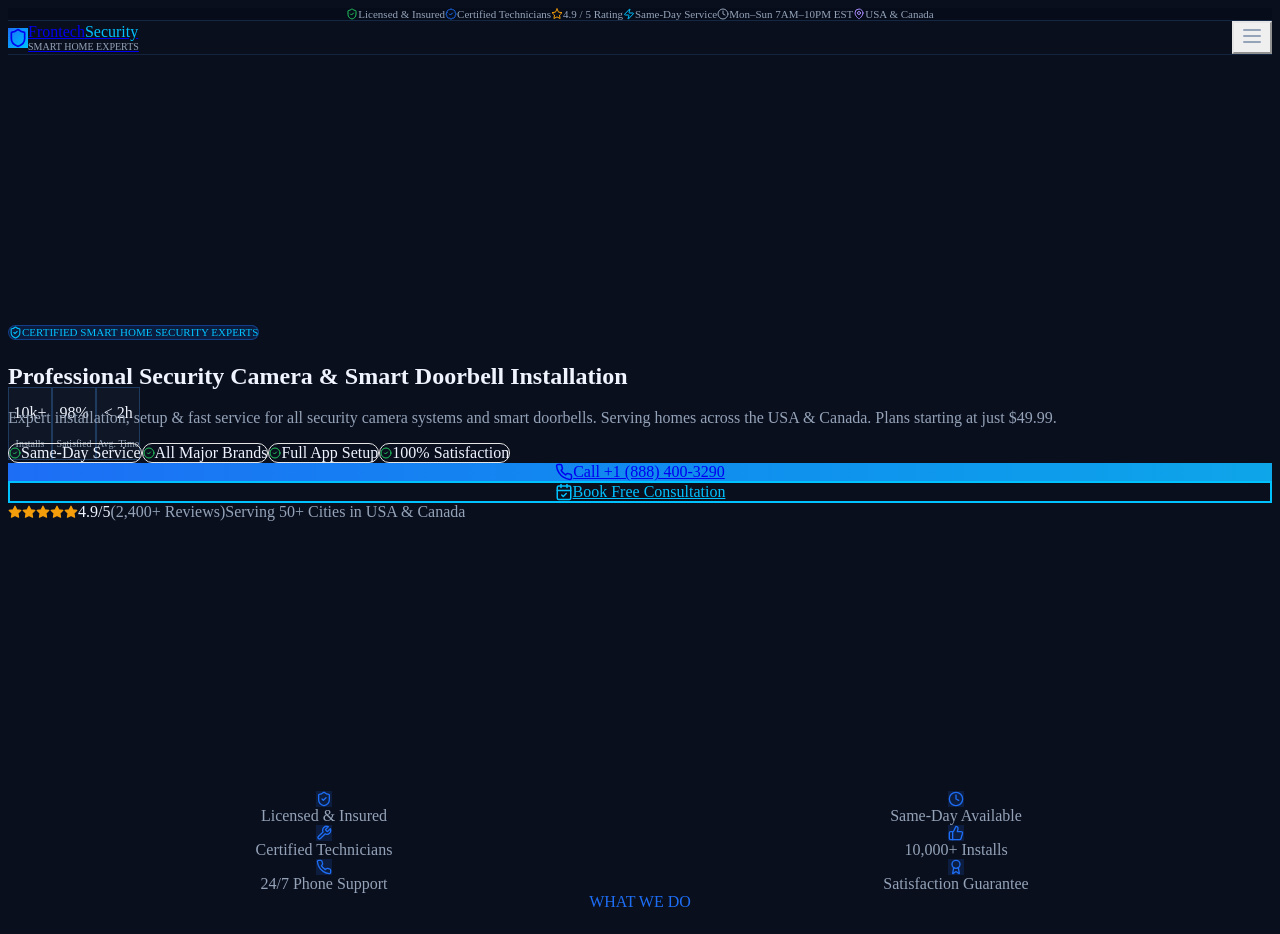
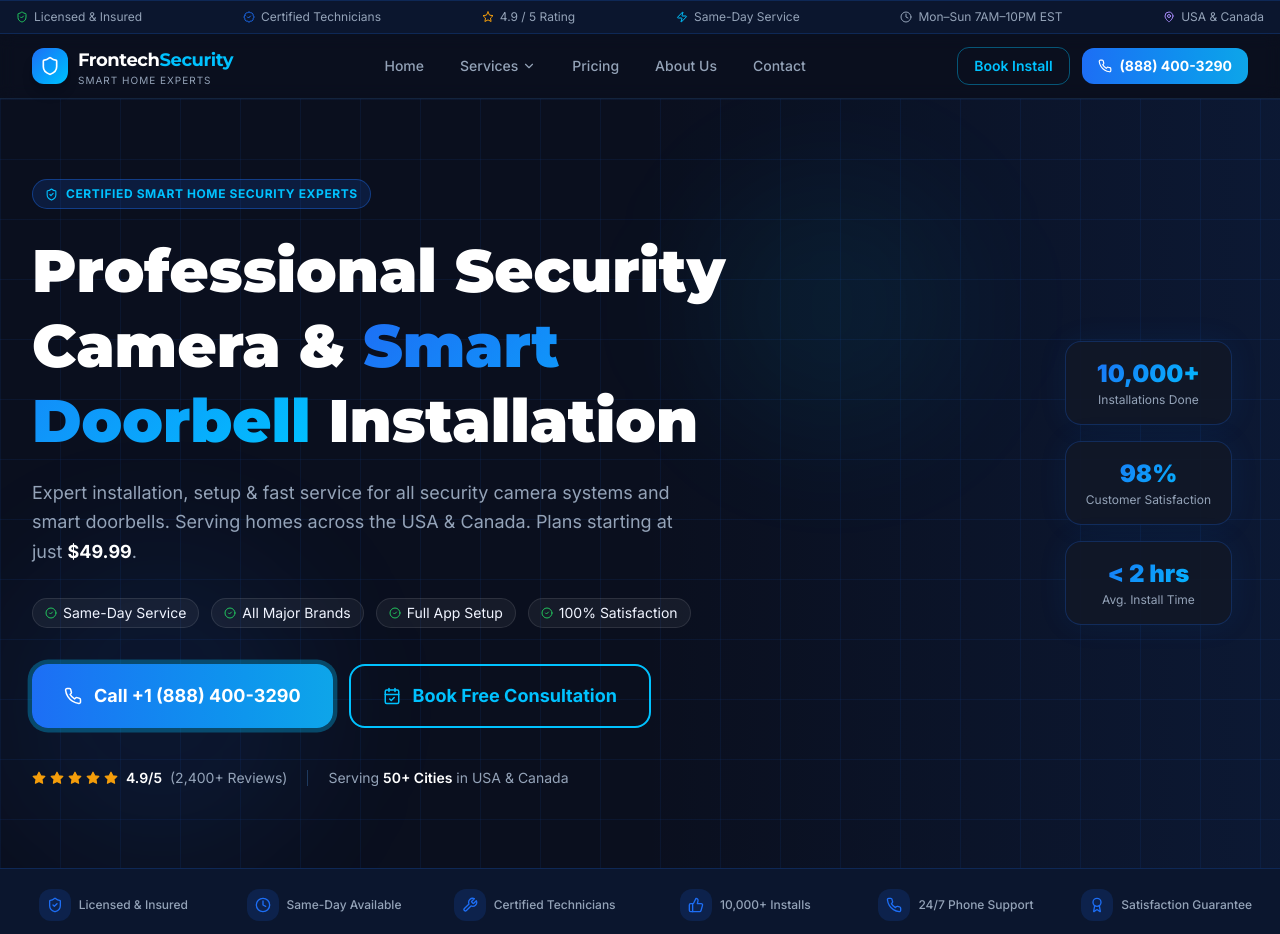
Before and after one commit to vijay0262-alt/frontech-clean, a Next.js app: page / in a window 1280 px wide. Shown: the top 934 px of the page. Built offline with nearby package versions, Linux system fonts and the light colour scheme.

Commit message:
Update globals.css

```diff
--- a/app/globals.css
+++ b/app/globals.css
@@ -1,67 +1,181 @@
-@tailwind base;
-@tailwind components;
-@tailwind utilities;
+@import 'tailwindcss';
+
+@custom-variant dark (&:is(.dark *));
 
 :root {
-  --background: 0 0% 100%;
-  --foreground: 0 0% 3.9%;
-  --card: 0 0% 100%;
-  --card-foreground: 0 0% 3.9%;
-  --popover: 0 0% 100%;
-  --popover-foreground: 0 0% 3.9%;
-  --primary: 0 0% 9%;
-  --primary-foreground: 0 0% 98%;
-  --secondary: 0 0% 96.1%;
-  --secondary-foreground: 0 0% 9%;
-  --muted: 0 0% 96.1%;
-  --muted-foreground: 0 0% 45.1%;
-  --accent: 0 0% 96.1%;
-  --accent-foreground: 0 0% 9%;
-  --destructive: 0 84.2% 60.2%;
-  --destructive-foreground: 0 0% 98%;
-  --border: 0 0% 89.8%;
-  --input: 0 0% 89.8%;
-  --ring: 0 0% 3.9%;
-  --chart-1: 12 76% 61%;
-  --chart-2: 173 58% 39%;
-  --chart-3: 197 37% 24%;
-  --chart-4: 43 74% 66%;
-  --chart-5: 27 87% 67%;
+  --background: #0a0f1e;
+  --foreground: #f0f4ff;
+  --card: #111827;
+  --card-foreground: #f0f4ff;
+  --popover: #111827;
+  --popover-foreground: #f0f4ff;
+  --primary: #1d6ef5;
+  --primary-foreground: #ffffff;
+  --secondary: #0f1e3d;
+  --secondary-foreground: #93c5fd;
+  --muted: #1e2d4a;
+  --muted-foreground: #94a3b8;
+  --accent: #00c2ff;
+  --accent-foreground: #0a0f1e;
+  --destructive: #ef4444;
+  --destructive-foreground: #ffffff;
+  --border: #1e3a5f;
+  --input: #1e2d4a;
+  --ring: #1d6ef5;
   --radius: 0.5rem;
+  --success: #22c55e;
+  --warning: #f59e0b;
 }
 
-.dark {
-  --background: 0 0% 3.9%;
-  --foreground: 0 0% 98%;
-  --card: 0 0% 3.9%;
-  --card-foreground: 0 0% 98%;
-  --popover: 0 0% 3.9%;
-  --popover-foreground: 0 0% 98%;
-  --primary: 0 0% 98%;
-  --primary-foreground: 0 0% 9%;
-  --secondary: 0 0% 14.9%;
-  --secondary-foreground: 0 0% 98%;
-  --muted: 0 0% 14.9%;
-  --muted-foreground: 0 0% 63.9%;
-  --accent: 0 0% 14.9%;
-  --accent-foreground: 0 0% 98%;
-  --destructive: 0 62.8% 30.6%;
-  --destructive-foreground: 0 0% 98%;
-  --border: 0 0% 14.9%;
-  --input: 0 0% 14.9%;
-  --ring: 0 0% 83.1%;
-  --chart-1: 220 70% 50%;
-  --chart-2: 160 60% 45%;
-  --chart-3: 30 80% 55%;
-  --chart-4: 280 65% 60%;
-  --chart-5: 340 75% 55%;
+@theme inline {
+  --font-sans: var(--font-sans), ui-sans-serif, system-ui, sans-serif;
+  --font-serif: var(--font-serif), ui-serif, Georgia, serif;
+  --color-background: var(--background);
+  --color-foreground: var(--foreground);
+  --color-card: var(--card);
+  --color-card-foreground: var(--card-foreground);
+  --color-popover: var(--popover);
+  --color-popover-foreground: var(--popover-foreground);
+  --color-primary: var(--primary);
+  --color-primary-foreground: var(--primary-foreground);
+  --color-secondary: var(--secondary);
+  --color-secondary-foreground: var(--secondary-foreground);
+  --color-muted: var(--muted);
+  --color-muted-foreground: var(--muted-foreground);
+  --color-accent: var(--accent);
+  --color-accent-foreground: var(--accent-foreground);
+  --color-destructive: var(--destructive);
+  --color-destructive-foreground: var(--destructive-foreground);
+  --color-border: var(--border);
+  --color-input: var(--input);
+  --color-ring: var(--ring);
+  --radius-sm: calc(var(--radius) - 2px);
+  --radius-md: var(--radius);
+  --radius-lg: calc(var(--radius) + 4px);
+  --radius-xl: calc(var(--radius) + 8px);
 }
 
-* {
-  border-color: hsl(var(--border));
+@layer base {
+  * {
+    @apply border-border outline-ring/50;
+    box-sizing: border-box;
+  }
+  html {
+    scroll-behavior: smooth;
+  }
+  body {
+    @apply bg-background text-foreground;
+    font-family: var(--font-sans);
+    line-height: 1.6;
+    -webkit-font-smoothing: antialiased;
+  }
 }
 
-body {
-  background-color: hsl(var(--background));
-  color: hsl(var(--foreground));
+/* Performance: reduce-motion */
+@media (prefers-reduced-motion: reduce) {
+  *, *::before, *::after {
+    animation-duration: 0.01ms !important;
+    animation-iteration-count: 1 !important;
+    transition-duration: 0.01ms !important;
+  }
+  svg animate { display: none; }
 }
+
+/* Performance: scroll margin for sticky nav offset */
+section {
+  scroll-margin-top: 80px;
+}
+
+/* Performance: hardware accelerate transforms — only on hover to avoid GPU memory waste */
+.glow-card:hover {
+  will-change: transform;
+}
+
+/* Mobile: min touch target — only for standalone interactive buttons, not inline links */
+button:not([data-no-min-height]),
+a.btn,
+a[role="button"] {
+  min-height: 44px;
+}
+
+/* Scrollbar */
+::-webkit-scrollbar { width: 5px; }
+::-webkit-scrollbar-track { background: #0f1e3d; }
+::-webkit-scrollbar-thumb { background: #1d6ef5; border-radius: 3px; }
+
+/* Gradient text */
+.gradient-text {
+  background: linear-gradient(135deg, #1d6ef5 0%, #00c2ff 100%);
+  -webkit-background-clip: text;
+  -webkit-text-fill-color: transparent;
+  background-clip: text;
+}
+
+/* Glow border card */
+.glow-card {
+  border: 1px solid rgba(29,110,245,0.25);
+  box-shadow: 0 0 30px rgba(29,110,245,0.08);
+  transition: transform 0.3s ease, box-shadow 0.3s ease, border-color 0.3s ease;
+}
+.glow-card:hover {
+  transform: translateY(-4px);
+  box-shadow: 0 20px 50px rgba(29,110,245,0.18);
+  border-color: rgba(29,110,245,0.55);
+}
+
+/* Pulse animation */
+@keyframes pulse-ring {
+  0%   { box-shadow: 0 0 0 0 rgba(0,194,255,0.45); }
+  70%  { box-shadow: 0 0 0 14px rgba(0,194,255,0); }
+  100% { box-shadow: 0 0 0 0 rgba(0,194,255,0); }
+}
+.pulse-phone { animation: pulse-ring 2.2s infinite; }
+
+/* Fade up animation */
+@keyframes fadeUp {
+  from { opacity: 0; transform: translateY(24px); }
+  to   { opacity: 1; transform: translateY(0); }
+}
+.fade-up { animation: fadeUp 0.7s ease forwards; }
+
+/* Section divider */
+.section-divider {
+  height: 1px;
+  background: linear-gradient(90deg, transparent, rgba(29,110,245,0.4), transparent);
+}
+
+/* Hero overlay */
+.hero-overlay {
+  background: linear-gradient(135deg, rgba(10,15,30,0.93) 0%, rgba(10,15,30,0.65) 100%);
+}
+
+/* Pricing popular */
+.pricing-popular {
+  background: linear-gradient(135deg, #1d6ef5 0%, #0ea5e9 100%);
+  box-shadow: 0 0 60px rgba(29,110,245,0.35);
+}
+
+/* Trust bar */
+.trust-bar {
+  background: rgba(29,110,245,0.07);
+  border-top: 1px solid rgba(29,110,245,0.2);
+  border-bottom: 1px solid rgba(29,110,245,0.2);
+}
+
+/* Form styles */
+.form-input {
+  background: var(--muted);
+  border: 1px solid var(--border);
+  color: var(--foreground);
+  border-radius: var(--radius);
+  padding: 0.75rem 1rem;
+  width: 100%;
+  transition: border-color 0.2s ease, box-shadow 0.2s ease;
+  outline: none;
+  font-size: 0.95rem;
+}
+.form-input:focus {
+  border-color: var(--primary);
+  box-shadow: 0 0 0 3px rgba(29,110,245,0.18);
+}
+.form-input::placeholder { color: var(--muted-foreground); }
```
